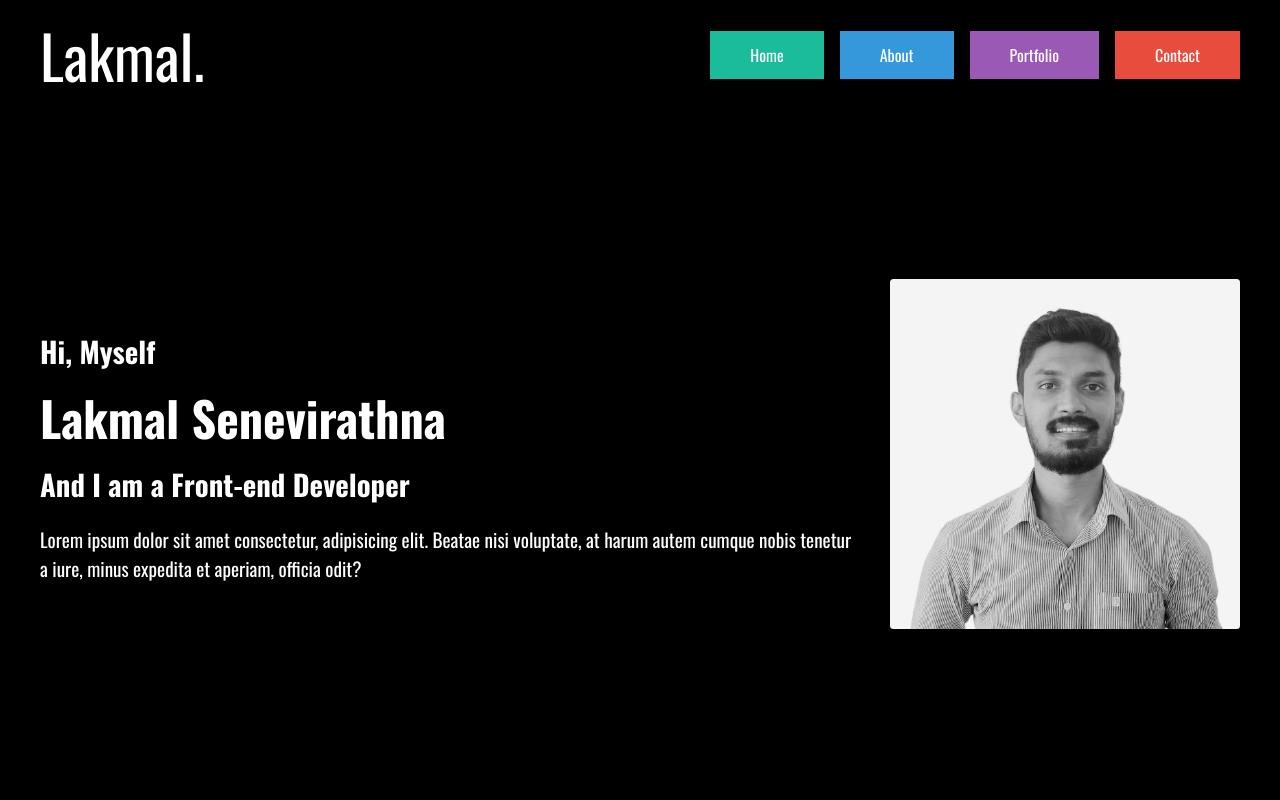
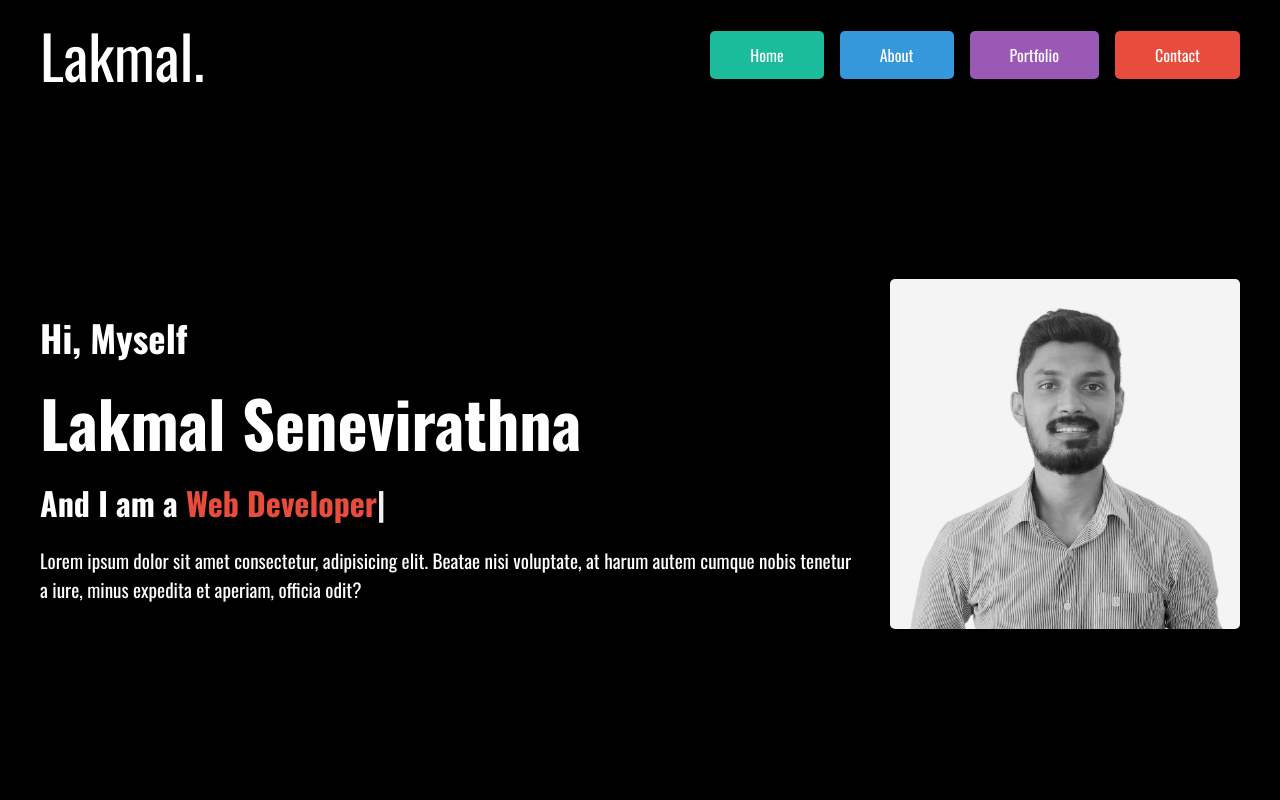
Before and after one commit to LakmalSenevirathna/portfolio-website-react, a React (Vite) app: page / in a window 1280 px wide. Shown: the top 800 px of the page. Built offline with nearby package versions, Linux system fonts and the light colour scheme.

Commit message:
seventh commit

```diff
--- a/package.json
+++ b/package.json
@@ -12,7 +12,9 @@
   "dependencies": {
     "react": "^18.3.1",
     "react-dom": "^18.3.1",
-    "scrollreveal": "^4.0.9"
+    "react-scroll": "^1.9.0",
+    "scrollreveal": "^4.0.9",
+    "typed.js": "^2.1.0"
   },
   "devDependencies": {
     "@types/react": "^18.3.3",
--- a/src/Components/About/About.jsx
+++ b/src/Components/About/About.jsx
@@ -9,7 +9,7 @@ const About = () => {
   useScrollReveal('.about__skills', {origin: 'bottom'});
 
   return (
-    <div className='about__section__container'>
+    <div className='about__section__container' id='about'>
         <h1 className='about__header'>About</h1>
         <div className="about__content">
             <div className="about__experiance">
--- a/src/Components/Contact/Contact.css
+++ b/src/Components/Contact/Contact.css
@@ -27,6 +27,7 @@
     width: 100%;
     font-size: 20px;
     margin-bottom: 10px;
+    border-radius: 5px;
 }
 
 .contact__form form textarea{
@@ -34,21 +35,24 @@
     height: 100px;
     width: 100%;
     font-size: 20px;
+    border-radius: 5px;
 }
 
 ::placeholder {
     color: white;
     font-size: 20px;
     opacity: .8;
+    border-radius: 5px;
 }
 
 .submit__button{
-    padding: 5px 60px;
+    padding: 10px 60px;
     font-size: 1rem;
     border: 1px solid white;
     margin-top: 20px;
     display: block;
     cursor: pointer;
+    border-radius: 5px;
 }
 
 @media (max-width: 767px) {
@@ -86,6 +90,7 @@
 
     .submit__button{
         margin-top: 15px;
+        padding: 5px 50px;
     }
 
 }
--- a/src/Components/Contact/Contact.jsx
+++ b/src/Components/Contact/Contact.jsx
@@ -8,7 +8,7 @@ const Contact = () => {
   useScrollReveal('.contact__form', {origin: 'bottom'});
 
   return (
-    <div className='contact__section__container'>
+    <div className='contact__section__container' id='contact'>
       <h1 className='contact__header'>Contact</h1>
       <div className="contact__content">
         <div className="contact__form">
--- a/src/Components/Footer/Footer.jsx
+++ b/src/Components/Footer/Footer.jsx
@@ -8,10 +8,10 @@ const Footer = () => {
       <div className="footer__content">
         <p>Designed & Developed by Me</p>
         <div className="social__icons">
-          <i class="ri-linkedin-box-line ri-2x"></i>
-          <i class="ri-instagram-line ri-2x"></i>
-          <i class="ri-github-line ri-2x"></i>
-          <i class="ri-mail-line ri-2x"></i>
+          <i className="ri-linkedin-box-line ri-2x"></i>
+          <i className="ri-instagram-line ri-2x"></i>
+          <i className="ri-github-line ri-2x"></i>
+          <i className="ri-mail-line ri-2x"></i>
         </div>
       </div>
     </div>
--- a/src/Components/Header/Header.css
+++ b/src/Components/Header/Header.css
@@ -7,14 +7,23 @@
     gap: 2rem;
 }
 
-.header__text__wrap h3{
+.header__text__wrap h3:nth-child(1){
     margin-bottom: 10px;
-    font-size: 1.8rem;
+    font-size: 2.3rem;
+}
+
+.header__text__wrap h3:nth-child(3){
+    margin-bottom: 10px;
+    font-size: 2rem;
+}
+
+.typing{
+    color: #e74c3c;
 }
 
 .header__text__wrap h1{
     margin-bottom: 10px;
-    font-size: 3rem;
+    font-size: 4rem;
 }
 
 .header__text__wrap p{
@@ -24,7 +33,7 @@
 
 .header__image{
     max-width: 350px;
-    border-radius: 1%;
+    border-radius: 5px;
 }
 
 @media (max-width: 767px) {
@@ -35,9 +44,14 @@
         text-align: center;
     }
 
-    .header__text__wrap h3{
+    .header__text__wrap h3:nth-child(1){
         margin-bottom: 5px;
         font-size: 1.4rem;
+    }
+
+    .header__text__wrap h3:nth-child(3){
+        margin-bottom: 5px;
+        font-size: 1.3rem;
     }
 
     .header__text__wrap h1{
@@ -49,4 +63,5 @@
         margin-top: 10px;
         font-size: 1rem;
     }
+
 }
--- a/src/Components/Header/Header.jsx
+++ b/src/Components/Header/Header.jsx
@@ -1,19 +1,39 @@
-import React from 'react'
+import React, { useEffect, useRef } from 'react'
 import './Header.css'
 import headerImage from '../../Assets/Lakmal Senevirathna.png';
 import useScrollReveal from '../../Hooks/useScrollReveal';
+import Typed from 'typed.js';
 
 const Header = () => {
 
+  //Scroll animation
   useScrollReveal('.header__text__wrap', { origin: 'left' });
   useScrollReveal('.header__image__wrap', { origin: 'right' });
 
+  //Typing animation
+  // Create reference to store the DOM element containing the animation
+  const typingElement = useRef(null);
+  useEffect(() => {
+    const typed = new Typed(typingElement.current, {
+      strings: ['Front-end Developer', 'Web Developer', 'Tech Enthusiast'],
+      typeSpeed: 70,
+      backSpeed: 70,
+      backDelay: 1000,
+      loop: true
+    });
+
+    return () => {
+      // Destroy Typed instance during cleanup to stop animation
+      typed.destroy();
+    };
+  },[])
+
   return (
-    <div className='header__section__container'>
+    <div className='header__section__container' id='home'>
       <div className="header__text__wrap">
         <h3>Hi, Myself</h3>
         <h1>Lakmal Senevirathna</h1>
-        <h3>And I am a Front-end Developer</h3>
+        <h3>And I am a <span ref={typingElement} className='typing'>Front-end Developer</span></h3>
         <p>Lorem ipsum dolor sit amet consectetur, adipisicing elit. Beatae nisi voluptate, at
             harum autem cumque nobis tenetur a iure, minus expedita et aperiam, officia odit?
         </p>
--- a/src/Components/Navbar/Navbar.css
+++ b/src/Components/Navbar/Navbar.css
@@ -11,6 +11,7 @@
 
 .navbar__logo{
     font-size:60px;
+    cursor: pointer;
 }
 
 .navbar__links{
@@ -22,6 +23,8 @@
 .navbar__link{
     text-decoration: none;
     padding: 12px 40px;
+    border-radius: 5px;
+    cursor: pointer;
 }
 
 .navbar__item:nth-child(1) .navbar__link {
--- a/src/Components/Navbar/Navbar.jsx
+++ b/src/Components/Navbar/Navbar.jsx
@@ -1,16 +1,27 @@
 import React from 'react'
 import './Navbar.css'
+import { Link } from 'react-scroll'
 
 const Navbar = () => {
   return (
     <nav className='navbar'>
-      <div className='navbar__logo'>Lakmal.</div>
+      <div className='navbar__logo'>
+      <Link to="home" spy={true} smooth={true} offset={-280} duration={800}> Lakmal. </Link>
+      </div>
       <div className="navbar__container">
         <ul className='navbar__links'>
-            <li className='navbar__item'><a href="#home" className='navbar__link'>Home</a></li>
-            <li className='navbar__item'><a href="#about" className='navbar__link'>About</a></li>
-            <li className='navbar__item'><a href="#portfolio" className='navbar__link'>Portfolio</a></li>
-            <li className='navbar__item'><a href="#contact" className='navbar__link'>Contact</a></li>
+            <li className='navbar__item'>
+              <Link className='navbar__link' to="home" spy={true} smooth={true} offset={-280} duration={800}> Home </Link>
+            </li>
+            <li className='navbar__item'>
+              <Link className='navbar__link' to="about" spy={true} smooth={true} offset={-150} duration={800}> About </Link>
+            </li>
+            <li className='navbar__item'>
+              <Link className='navbar__link' to="portfolio" spy={true} smooth={true} offset={-150} duration={800}> Portfolio </Link>
+            </li>
+            <li className='navbar__item'>
+            <Link className='navbar__link' to="contact" spy={true} smooth={true} offset={-150} duration={800}> Contact </Link>
+            </li>
         </ul>
       </div>
     </nav>
--- a/src/Components/Portfolio/Portfolio.css
+++ b/src/Components/Portfolio/Portfolio.css
@@ -18,6 +18,7 @@
 
 .portfolio__image{
     width: 100%;
+    border-radius: 5px;
 }
 
 .show__more__button{
@@ -29,6 +30,7 @@
     display: block;
     margin-top: 30px;
     cursor: pointer;
+    border-radius: 5px;
 }
 
 @media (max-width: 767px) {
--- a/src/Components/Portfolio/Portfolio.jsx
+++ b/src/Components/Portfolio/Portfolio.jsx
@@ -42,7 +42,7 @@ const Portfolio = () => {
     };
 
   return (
-    <div className='portfolio__section__container'>
+    <div className='portfolio__section__container' id='portfolio'>
       <h1 className='portfolio__header'>Portfolio</h1>
       <div className="portfolio__content">
         {portfolios.slice(0, visiblePortfolios).map((portfolio, index) => (
--- a/src/Hooks/useScrollReveal.js
+++ b/src/Hooks/useScrollReveal.js
@@ -9,7 +9,7 @@ const useScrollReveal = (selector, config) => {
             delay: 200,
         }
         ).reveal(selector, config);
-    },[selector, config]);
+    },[]);
 };
 
 export default useScrollReveal;
```
Also changed, not shown: 1 other file (tests, documents, lock files or other folders).
